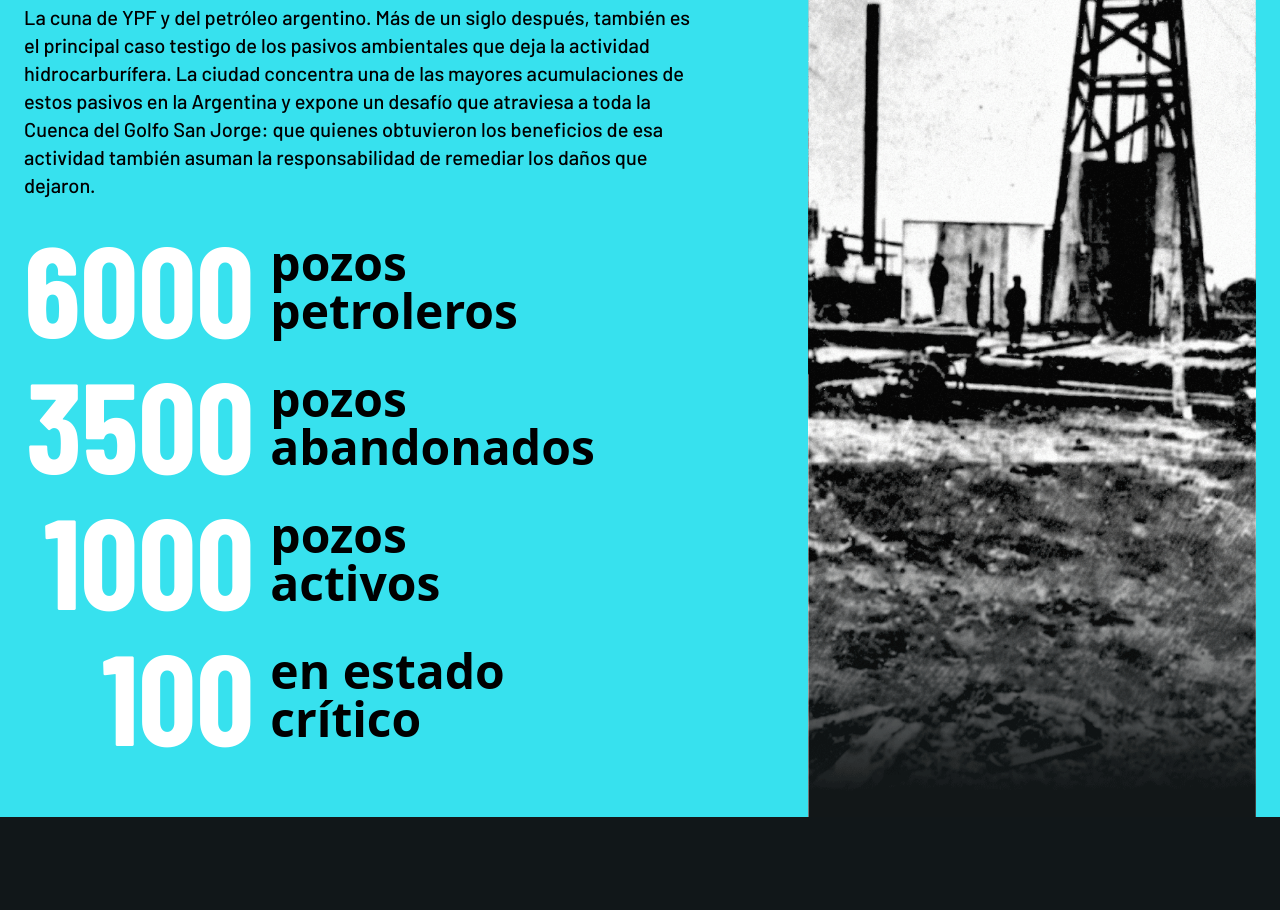
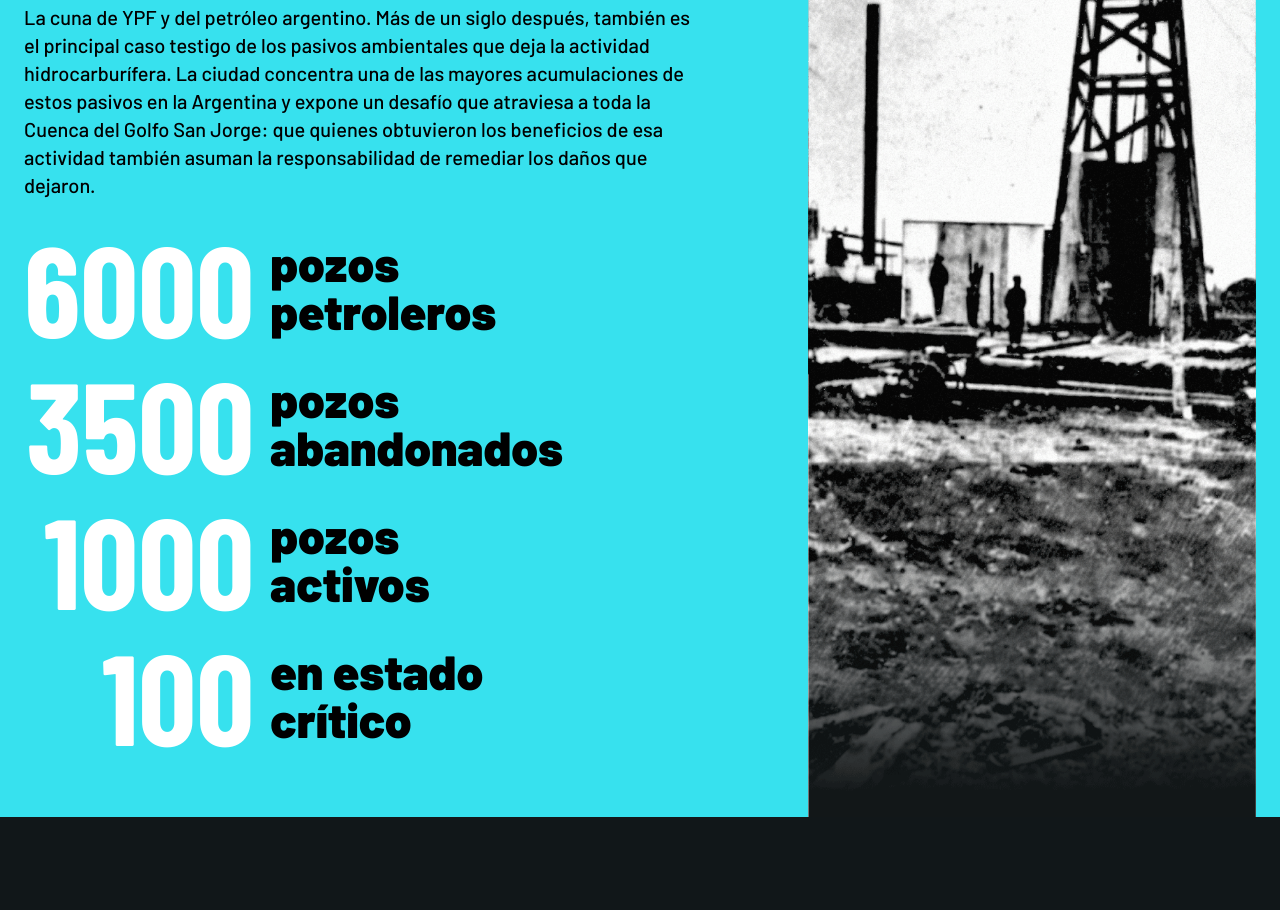
Before and after one commit to danielaregert/pasivos-ambientales, a plain HTML site: page index.html in a window 1280 px wide. Shown: the part 2612-3522 px from the top of the page. Drawn offline with nearby package versions, Linux system fonts and the light colour scheme; a web font is replaced by a local one.

Commit message:
ajustes typo

```diff
--- a/index.html
+++ b/index.html
@@ -158,7 +158,7 @@
                     <h2 class="hero-title text-white font-barlow text-6xl md:text-9xl font-black tracking-wide flex flex-col">
                         ¿QUIÉN SE <span></span> HACE CARGO?</h2>
                     <p class="text-white barlow-medium text-md md:text-xl md:max-w-2xl mt-4">La historia petrolera de Chubut transformó la provincia y fue clave para el desarrollo energético del país. Hoy YPF migra hacia otras cuencas, pero los pasivos ambientales quedan. Las consecuencias no las puede pagar la comunidad. Quienes obtuvieron beneficios durante décadas deben hacerse cargo de reparar los daños que dejaron.</p>
-                    <h3 class="flex flex-col text-celeste font-bold text-2xl md:text-5xl mt-4">YPF se va. <span></span>
+                    <h3 class="flex flex-col text-celeste font-bold text-2xl md:text-5xl mt-4 barlow-medium">YPF se va. <span></span>
 La contaminación queda.</h3>
                 </div>
                 <div class="md:w-auto">
@@ -174,13 +174,13 @@ La contaminación queda.</h3>
                     <p class="text-black barlow-medium text-md md:text-xl md:max-w-2xl mt-4">La cuna de YPF y del petróleo argentino. Más de un siglo después, también es el principal caso testigo de los pasivos ambientales que deja la actividad hidrocarburífera. La ciudad concentra una de las mayores acumulaciones de estos pasivos en la Argentina y expone un desafío que atraviesa a toda la Cuenca del Golfo San Jorge: que quienes obtuvieron los beneficios de esa actividad también asuman la responsabilidad de remediar los daños que dejaron.</p>
                     <div class="datos mt-6 grid grid-cols-[auto_1fr] gap-x-4 gap-y-2">
                         <div class="text-white font-black text-6xl md:text-9xl font-barlow text-end">6000</div>
-                        <div class="text-black font-black flex flex-col md:text-5xl mt-2 md:mt-4">pozos <span></span> petroleros</div>
+                        <div class="text-black font-black flex flex-col md:text-5xl mt-2 md:mt-4 barlow-medium">pozos <span></span> petroleros</div>
                         <div class="text-white font-black text-6xl md:text-9xl font-barlow text-end">3500</div>
-                        <div class="text-black font-black flex flex-col md:text-5xl mt-2 md:mt-4">pozos <span></span> abandonados</div>
+                        <div class="text-black font-black flex flex-col md:text-5xl mt-2 md:mt-4 barlow-medium">pozos <span></span> abandonados</div>
                         <div class="text-white font-black text-6xl md:text-9xl font-barlow text-end">1000</div>
-                        <div class="text-black font-black flex flex-col md:text-5xl mt-2 md:mt-4">pozos <span></span> activos</div>
+                        <div class="text-black font-black flex flex-col md:text-5xl mt-2 md:mt-4 barlow-medium">pozos <span></span> activos</div>
                         <div class="text-white font-black text-6xl md:text-9xl font-barlow text-end">100</div>
-                        <div class="text-black font-black flex flex-col md:text-5xl mt-2 md:mt-4">en estado <span></span> crítico</div>
+                        <div class="text-black font-black flex flex-col md:text-5xl mt-2 md:mt-4 barlow-medium ">en estado <span></span> crítico</div>
                     </div>
                 </div>
                 <div class="md:w-auto">
```
